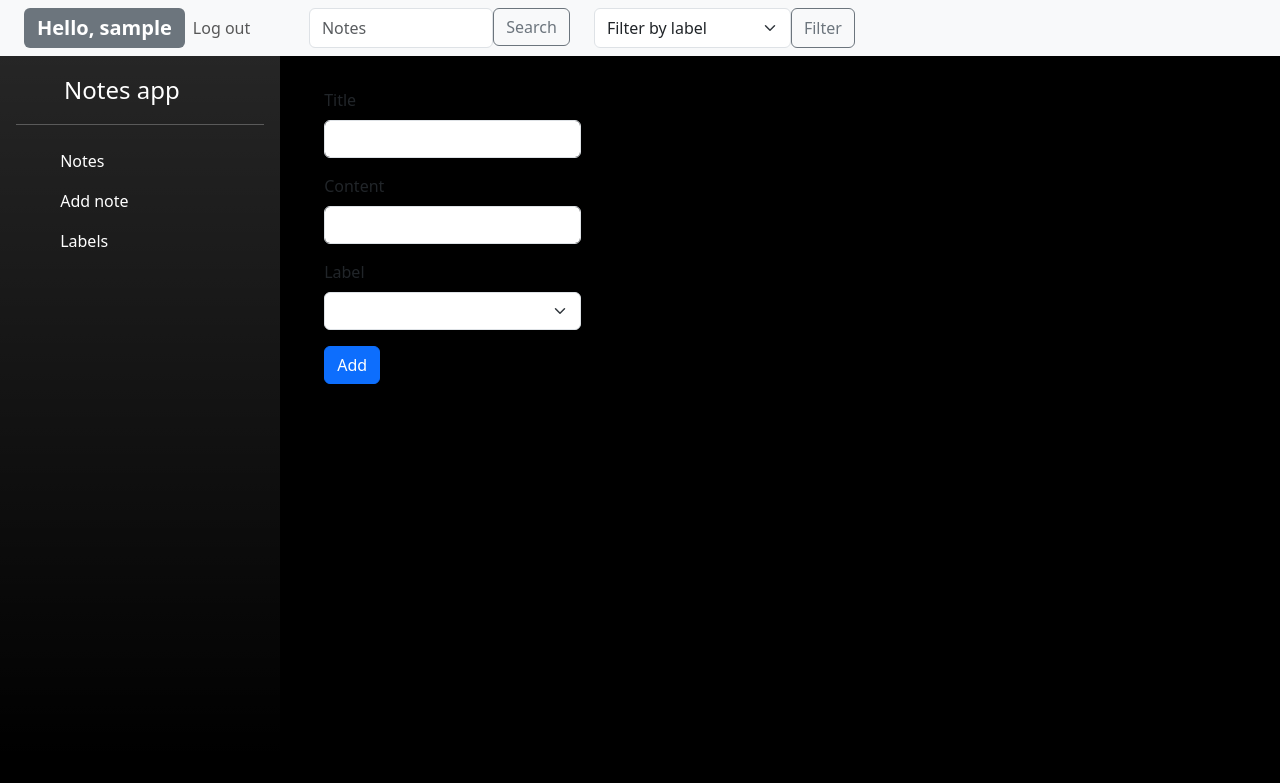
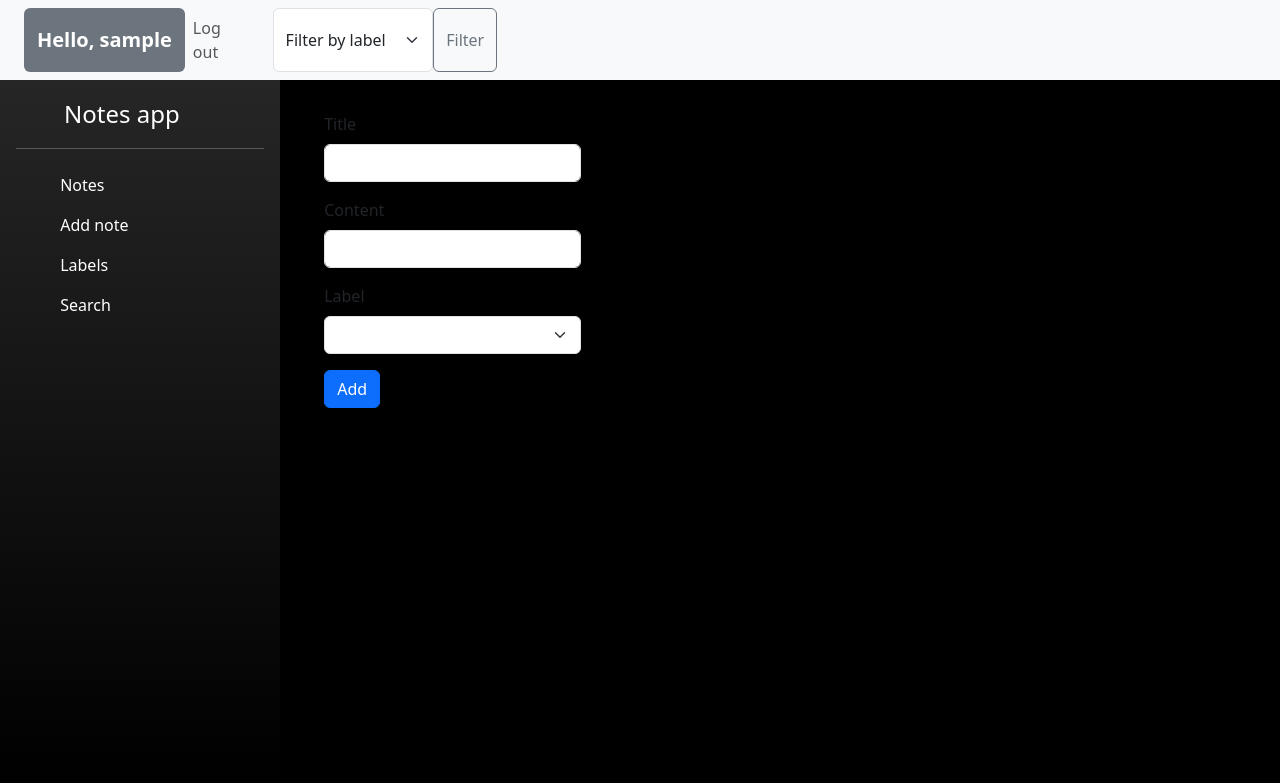
Before and after one commit to SauliusNesukaitis/Note-app, a Flask app: page /add_note in a window 1280 px wide. Shown: the top 783 px of the page. Run offline with Flask 3, Linux system fonts and the light colour scheme; the visitor is signed in with stand-in values (Sample User, id 1); data that the repository does not hold is empty; some libraries are stand-ins or nearby versions.

Commit message:
Move Search to sidebar

```diff
--- a/templates/layout.html
+++ b/templates/layout.html
@@ -17,15 +17,6 @@
             <div class="container d-flex">
                 <div class="badge bg-secondary d-flex align-items-center fs-5">Hello, {{ current_user.username }}</div>
                 {{ render_nav_item('logout', 'Log out') }}
-            </div>
-
-
-            <div class="container d-flex">
-                <input type="text" class="form-control" placeholder="Notes" aria-label="Notes"
-                    aria-describedby="basic-addon2">
-                <div class="input-group-append">
-                    <button class="btn btn-outline-secondary" type="button">Search</button>
-                </div>
             </div>
 
             <div class="container d-flex">
@@ -71,6 +62,12 @@
                     Labels
                 </a>
             </li>
+            <li>
+                <a href="search" class="nav-link text-white">
+                    <svg class="bi me-2" width="16" height="16"></svg>
+                    Search
+                </a>
+            </li>
         </ul>
     </div>
 </container>
```
